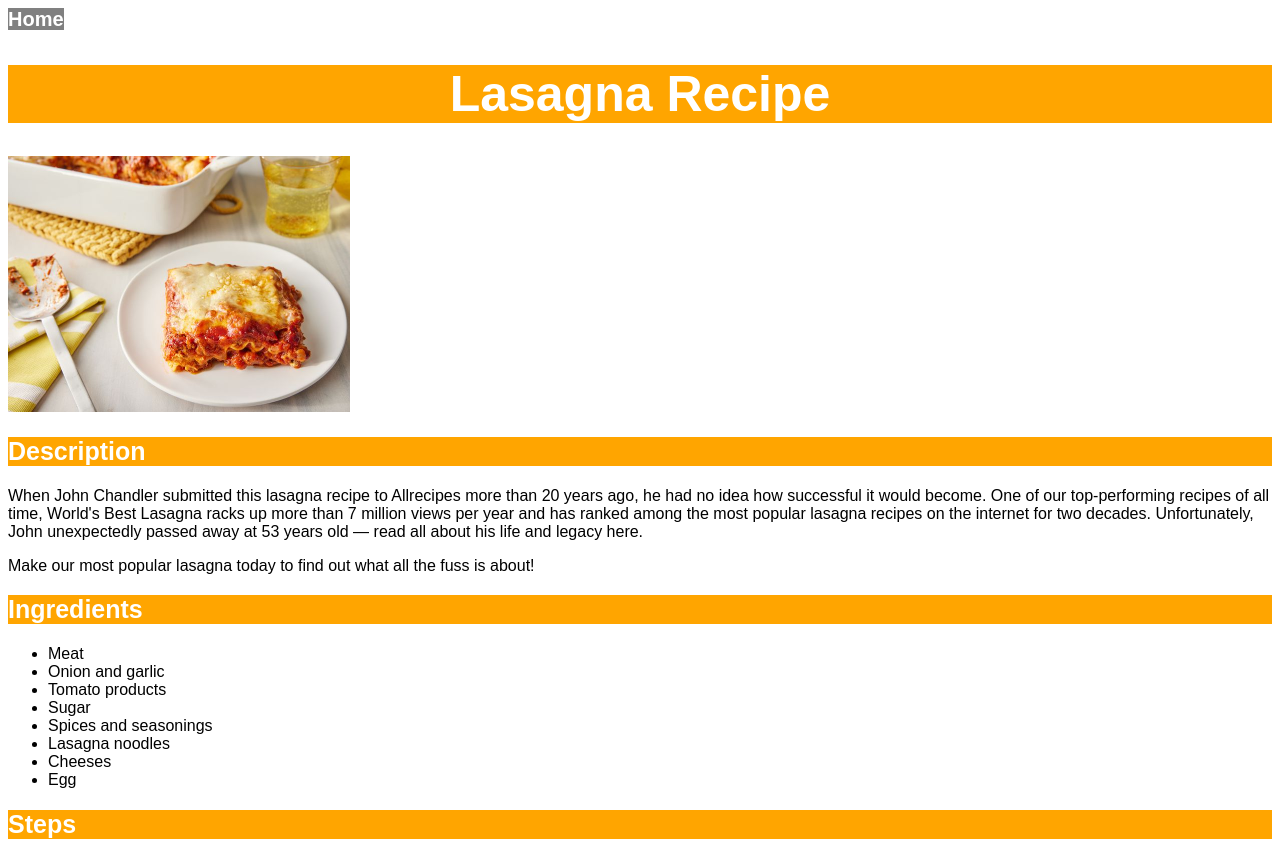
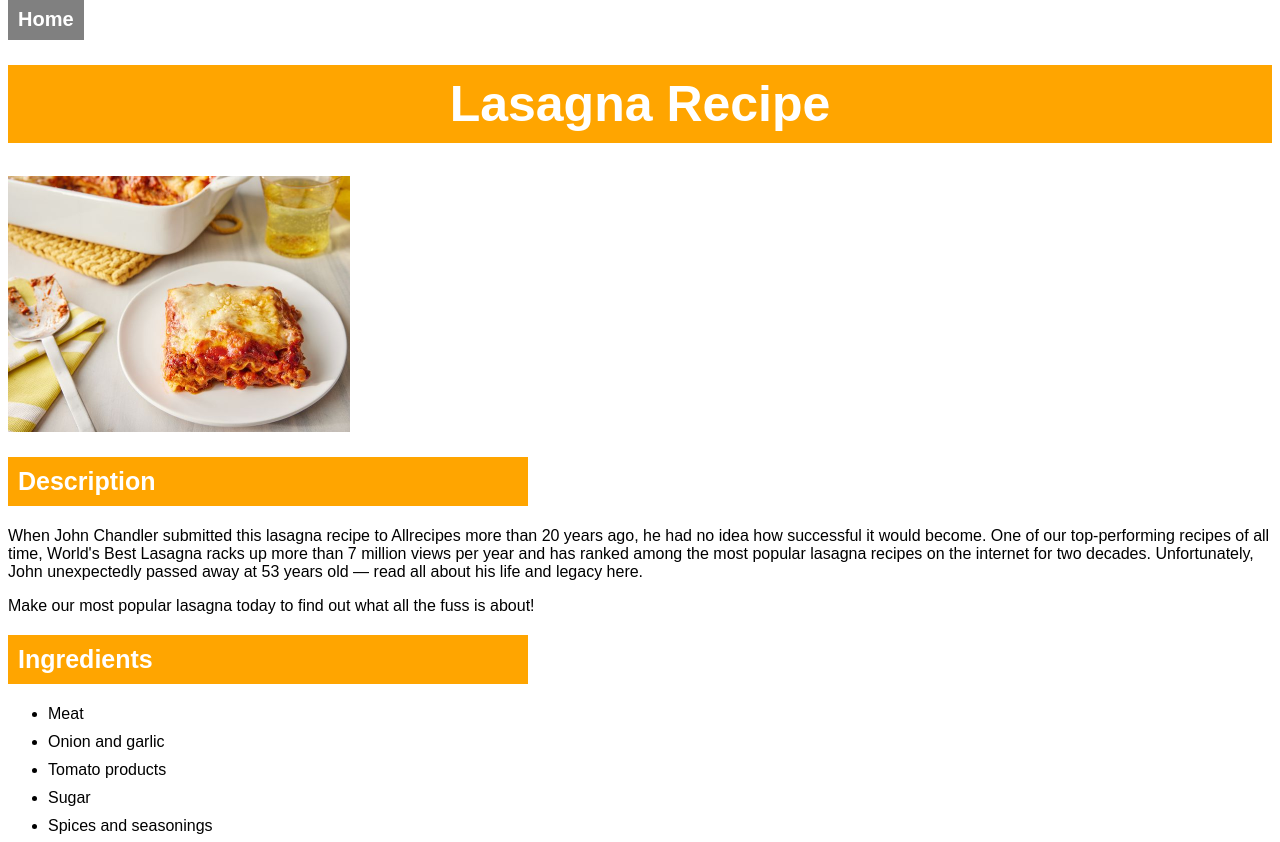
Before and after one commit to gauthpich/odin-recipes, a plain HTML site: page recipes/lasagna.html in a window 1280 px wide. Shown: the top 842 px of the page. Drawn offline with Linux system fonts and the light colour scheme.

Commit message:
Add CSS margins and paddings
Added margins and paddings to CSS to add more style to the pages

```diff
--- a/recipes/french-tartiflette.css
+++ b/recipes/french-tartiflette.css
@@ -8,6 +8,7 @@ a {
     font-weight: bold;
     text-decoration: none;
     color: white;
+    padding: 10px;
 }
 
 a:hover {
@@ -21,6 +22,7 @@ h1 {
     text-align: center;
     font-size: 50px;
     font-weight: bold;
+    padding: 10px;
 }
 
 h2 {
@@ -28,11 +30,14 @@ h2 {
     color: white;
     font-size: 25px;
     font-weight: bold;
+    padding: 10px;
+    width: 500px;
 }
 
 p {
     font-size: 16px;
     font-weight: normal;
+    margin-bottom: 10px;
 }
 
 ul {
@@ -44,3 +49,7 @@ ol {
     font-size: 16px;
     font-weight: normal;
 }
+
+li {
+    margin-bottom: 10px;
+}
--- a/recipes/lasagna.css
+++ b/recipes/lasagna.css
@@ -8,6 +8,7 @@ a {
     font-weight: bold;
     text-decoration: none;
     color: white;
+    padding: 10px;
 }
 
 a:hover {
@@ -21,6 +22,7 @@ h1 {
     text-align: center;
     font-size: 50px;
     font-weight: bold;
+    padding: 10px;
 }
 
 h2 {
@@ -28,11 +30,14 @@ h2 {
     color: white;
     font-size: 25px;
     font-weight: bold;
+    padding: 10px;
+    width: 500px;
 }
 
 p {
     font-size: 16px;
     font-weight: normal;
+    margin-bottom: 10px;
 }
 
 ul {
@@ -44,3 +49,7 @@ ol {
     font-size: 16px;
     font-weight: normal;
 }
+
+li {
+    margin-bottom: 10px;
+}
--- a/recipes/ratatouille.css
+++ b/recipes/ratatouille.css
@@ -8,6 +8,7 @@ a {
     font-weight: bold;
     text-decoration: none;
     color: white;
+    padding: 10px;
 }
 
 a:hover {
@@ -21,6 +22,7 @@ h1 {
     text-align: center;
     font-size: 50px;
     font-weight: bold;
+    padding: 10px;
 }
 
 h2 {
@@ -28,11 +30,14 @@ h2 {
     color: white;
     font-size: 25px;
     font-weight: bold;
+    padding: 10px;
+    width: 500px;
 }
 
 p {
     font-size: 16px;
     font-weight: normal;
+    margin-bottom: 10px;
 }
 
 ul {
@@ -44,3 +49,7 @@ ol {
     font-size: 16px;
     font-weight: normal;
 }
+
+li {
+    margin-bottom: 10px;
+}
--- a/style.css
+++ b/style.css
@@ -8,6 +8,7 @@ h1 {
     text-align: center;
     font-size: 50px;
     font-weight: bold;
+    padding: 10px;
 }
 
 a {
@@ -15,6 +16,7 @@ a {
     font-size: 25px;
     font-weight: bold;
     margin-right: 50px;
+    padding: 10px;
     color: red;
 }
 
```
